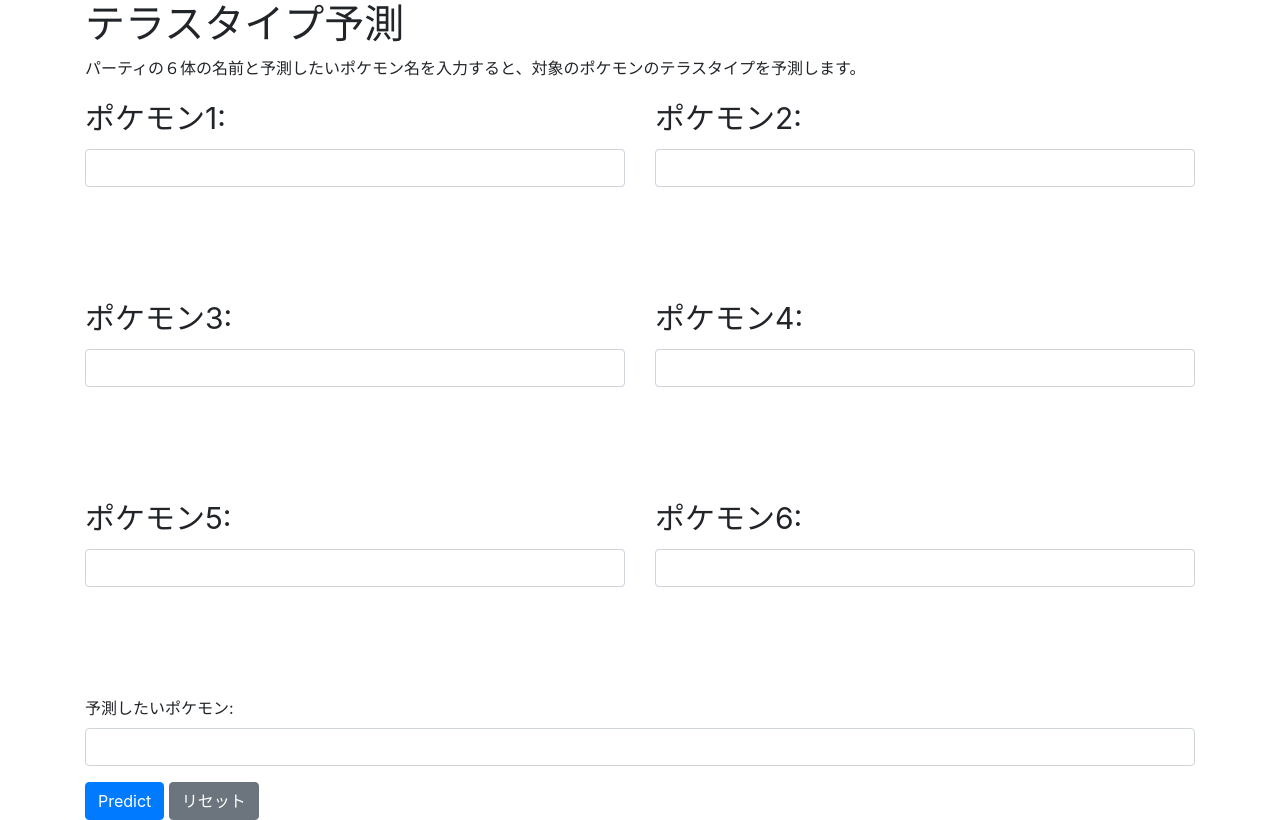
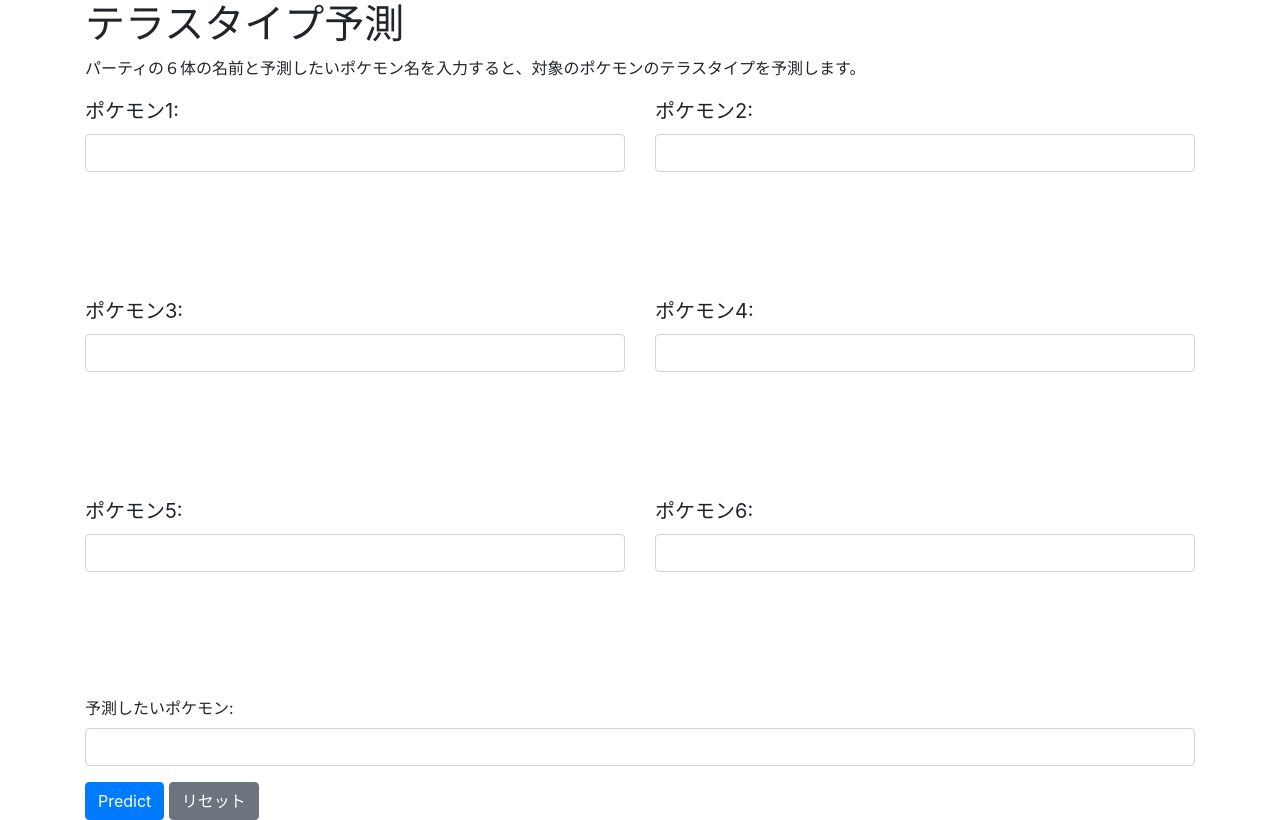
Before and after one commit to harukirara/teratype_pre, a Flask app: page / in a window 1280 px wide. Run offline with Flask 2, Linux system fonts and the light colour scheme; parts of the project's set-up code (start-up, migrations or seed data) failed here and were passed over; some libraries are stand-ins or nearby versions.

Commit message:
Update index.html

```diff
--- a/templates/index.html
+++ b/templates/index.html
@@ -9,9 +9,9 @@
             font-size: 30px;
         }
         .col-md-6 {
-            font-size: 30px;
+            font-size: 20px;
             height: 200px;
-            width: 300px;
+            width: 200px;
         }
     </style>
 </head>
```
